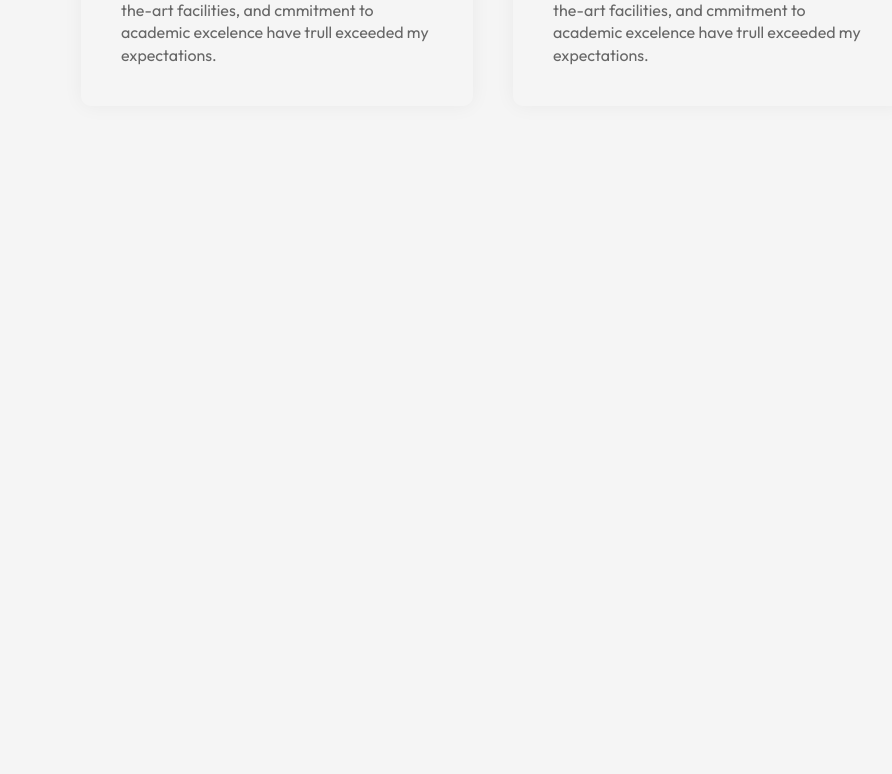
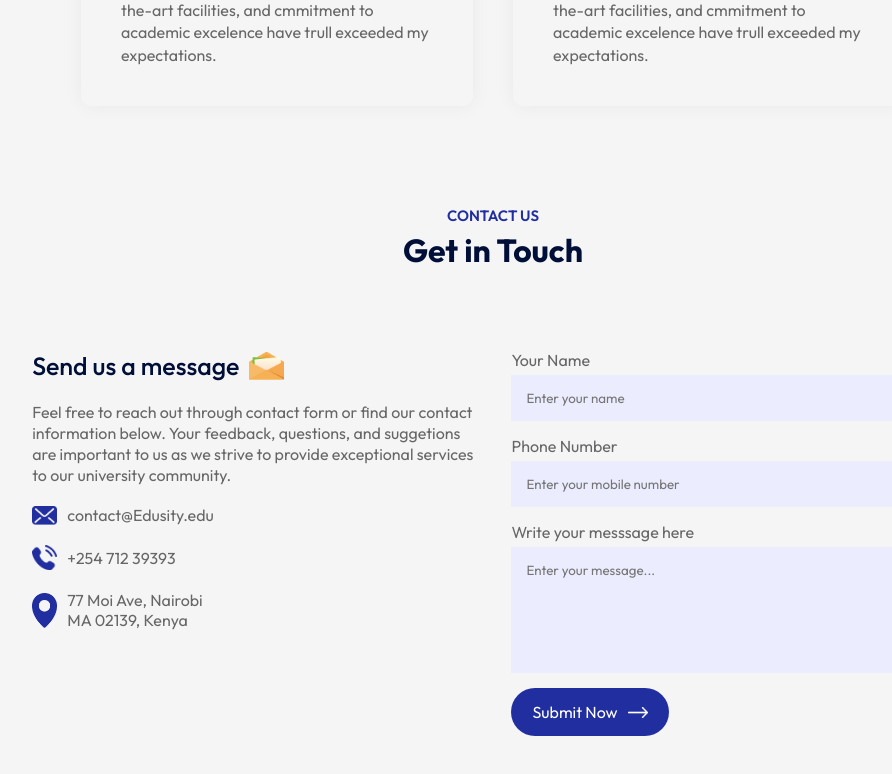
Before and after one commit to walnold/Edusity_react, a React (Vite) app: page / in a window 1280 px wide. Shown: the part 2830-3604 px from the top of the page, without its empty margins (147-1039 px from the left). Before the commit the page ends 3036 px from the top, so only its background shows below. Built offline with nearby package versions, Linux system fonts and the light colour scheme; no server answers.

Commit message:
Add contact section and submit enquiry

```diff
--- a/src/App.jsx
+++ b/src/App.jsx
@@ -1,5 +1,6 @@
 import About from "./components/About/About";
 import Campus from "./components/Campus/Campus";
+import Contact from "./components/Contact/Contact";
 import Hero from "./components/Hero/Hero";
 import Navbar from "./components/Navbar/Navbar";
 import Programs from "./components/programs/Programs";
@@ -16,9 +17,11 @@
         <Programs />
         <About />
         <Title title="Campus Photos" subtitle="Gallery" />
-        <Campus/>
+        <Campus />
         <Title title="What Students Says" subtitle="Testimonials" />
         <Testimonials />
+        <Title title="Get in Touch" subtitle="Contact us" />
+        <Contact />
       </div>
     </div>
   );
--- /dev/null
+++ b/src/components/Contact/Contact.css
@@ -0,0 +1,64 @@
+.contact{
+    margin: 80px auto;
+    max-width: 90%;
+    display: flex;
+    align-content: center;
+    justify-content: space-between;
+}
+
+.contact-col{
+    flex-basis: 48%;
+    color: #676767;
+}
+
+.contact-col h3{
+    color: #000f38;
+    font-weight: 500;
+    font-size: 25px;
+    display: flex;
+    align-items: center;
+    margin-bottom: 20px;
+
+}
+
+.contact-col h3 img{
+    width: 35px;
+    margin-left: 10px
+
+}
+
+.contact-col p{
+    max-width: 450px;
+    line-height: 1.3;
+
+}
+
+.contact-col ul li{
+    list-style: none;
+    display: flex;
+    align-items: center;
+    margin: 20px 0;
+}
+
+.contact-col ul li img{
+    width: 25px;
+    margin-right: 10px;
+}
+
+.contact form input, .contact form textarea{
+    display: block;
+    width: 100%;
+    background: #ebecfe;
+    border: 0;
+    padding: 15px;
+    outline: 0;
+    margin-bottom: 15px;
+    margin-top: 5px;
+    resize: none;
+}
+
+.contact-col span{
+    display: block;
+    margin: 20px 0;
+
+}
--- /dev/null
+++ b/src/components/Contact/Contact.jsx
@@ -0,0 +1,104 @@
+import React from "react";
+import "./Contact.css";
+import msg_icon from "../../assets/msg-icon.png";
+import mail_icon from "../../assets/mail-icon.png";
+import phone_icon from "../../assets/phone-icon.png";
+import location_icon from "../../assets/location-icon.png";
+import white_arrow from "../../assets/white-arrow.png";
+
+const Contact = () => {
+  const [result, setResult] = React.useState("");
+  const email_api = import.meta.env.VITE_EMAIL_API_KEY;
+
+
+
+  const onSubmit = async (event) => {
+    event.preventDefault();
+    setResult("Sending....");
+    const formData = new FormData(event.target);
+
+    formData.append("access_key",  email_api );
+
+    const response = await fetch("https://api.web3forms.com/submit", {
+      method: "POST",
+      body: formData,
+    });
+
+    const data = await response.json();
+
+    if (data.success) {
+      setResult("Form Submitted Successfully");
+      event.target.reset();
+    } else {
+      console.log("Error", data);
+      setResult(data.message);
+    }
+  };
+
+  return (
+    <div className="contact">
+      <div className="contact-col">
+        <h3>
+          Send us a message <img src={msg_icon} alt="" />
+        </h3>
+        <p>
+          Feel free to reach out through contact form or find our contact
+          information below. Your feedback, questions, and suggetions are
+          important to us as we strive to provide exceptional services to our
+          university community.
+        </p>
+
+        <ul>
+          <li>
+            {" "}
+            <img src={mail_icon} alt="" />
+            contact@Edusity.edu
+          </li>
+          <li>
+            <img src={phone_icon} alt="" />
+            +254 712 39393
+          </li>
+          <li>
+            <img src={location_icon} alt="" />
+            77 Moi Ave, Nairobi <br /> MA 02139, Kenya
+          </li>
+        </ul>
+      </div>
+      <div className="contact-col">
+        <form onSubmit={onSubmit}>
+          <label htmlFor=""> Your Name</label>
+          <input
+            type="text"
+            name="name"
+            id="name"
+            placeholder="Enter your name"
+            required
+          />
+
+          <label htmlFor="">Phone Number</label>
+          <input
+            type="tel"
+            name="phone"
+            id="phone"
+            placeholder="Enter your mobile number"
+            required
+          />
+          <label htmlFor="message">Write your messsage here</label>
+          <textarea
+            name="message"
+            rows="6"
+            placeholder="Enter your message..."
+            required
+          ></textarea>
+
+          <button className="btn dark-btn" type="submit">
+            Submit Now <img src={white_arrow} alt="" />
+          </button>
+        </form>
+        <span>{result}</span>
+      </div>
+    </div>
+  );
+};
+
+export default Contact;
```
Also changed, not shown: 1 other file (tests, documents, lock files or other folders).
